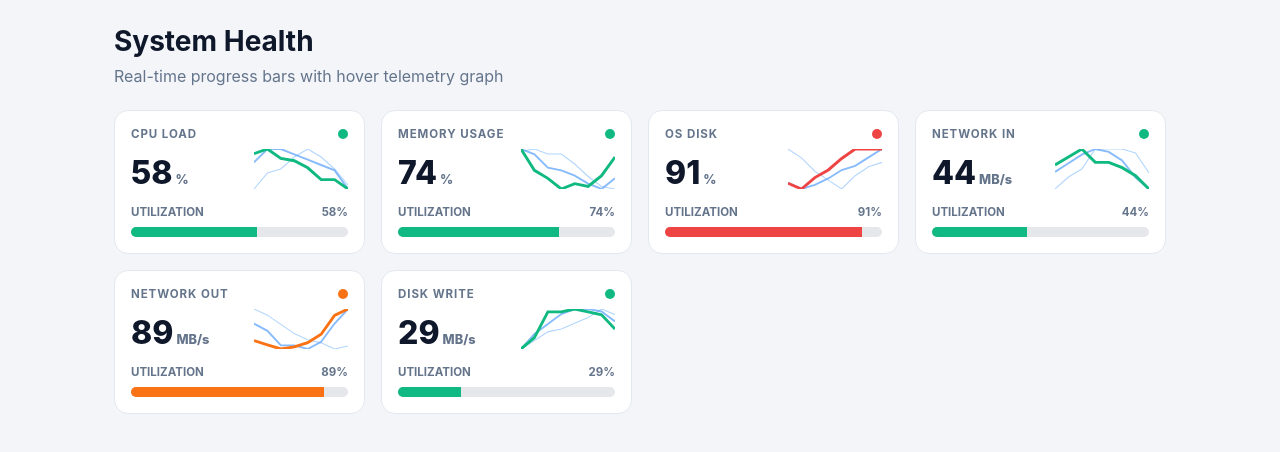
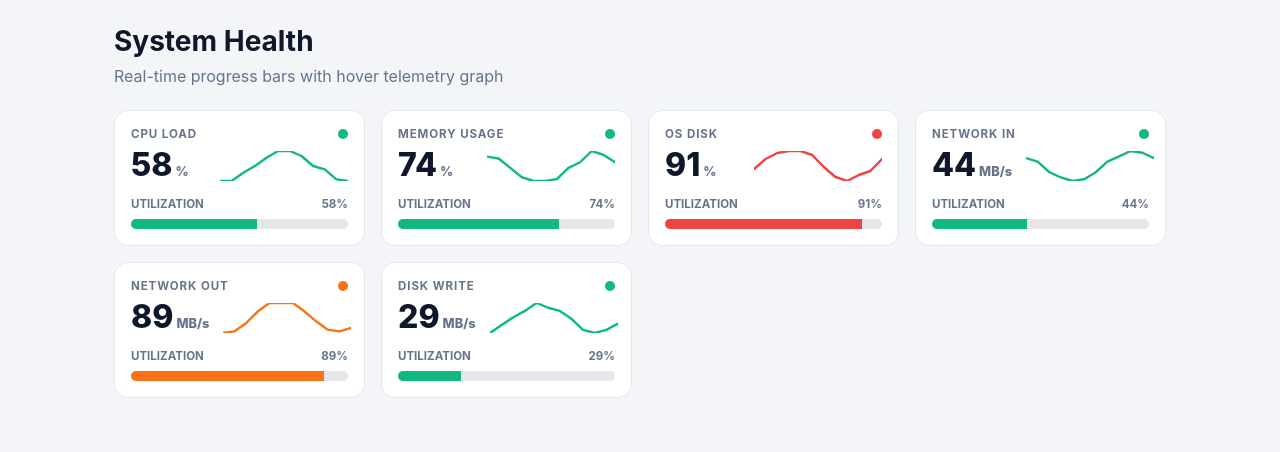
Before and after one commit to ahmadshafi70/scvm_frontend, a website built with Vite: page index.html in a window 1280 px wide. Built offline with nearby package versions, Linux system fonts and the light colour scheme.

Commit message:
Simplify cards to single horizontal sparkline curve

```diff
--- a/script.js
+++ b/script.js
@@ -65,10 +65,10 @@ function clamp(min, max, v) {
   return Math.max(min, Math.min(max, v));
 }
 
-function createTrend(seed, phaseOffset = 0, amp = 10, noisePower = 5) {
-  return Array.from({ length: 18 }, (_, i) => {
-    const wave = Math.sin((i + seed + phaseOffset) * 0.48) * amp;
-    const wave2 = Math.cos((i + phaseOffset) * 0.33) * (amp * 0.35);
+function createTrend(seed, phaseOffset = 0, amp = 8.5, noisePower = 3.2) {
+  return Array.from({ length: 22 }, (_, i) => {
+    const wave = Math.sin((i + seed + phaseOffset) * 0.62) * amp;
+    const wave2 = Math.cos((i + phaseOffset) * 0.38) * (amp * 0.24);
     const noise = Math.random() * noisePower - (noisePower / 2);
     return clamp(5, 98, Math.round(seed + wave + wave2 + noise));
   });
@@ -85,33 +85,24 @@ function polylinePoints(series, width, height) {
   }).join(' ');
 }
 
-function buildCurves(seed) {
-  const main = createTrend(seed, 0, 10, 4.5);
-  const alt = createTrend(seed - 5, 4, 8, 3.8);
-  const base = createTrend(seed - 10, 7, 6.5, 3.2);
-
+function buildCurve(seed) {
+  const main = createTrend(seed);
   return {
-    sparkMain: polylinePoints(main.slice(-8), 94, 40),
-    sparkAlt: polylinePoints(alt.slice(-8), 94, 40),
-    sparkBase: polylinePoints(base.slice(-8), 94, 40),
-    hoverMain: polylinePoints(main, 260, 60),
-    hoverAlt: polylinePoints(alt, 260, 60),
-    hoverBase: polylinePoints(base, 260, 60)
+    sparkMain: polylinePoints(main.slice(-12), 128, 30),
+    hoverMain: polylinePoints(main, 260, 56)
   };
 }
 
 function cardTemplate(metric, idx) {
   const color = getColor(metric.value);
-  const curves = buildCurves(metric.value);
+  const curves = buildCurve(metric.value);
 
   return `<article class="card" data-index="${idx}">
       <div class="card-top"><span class="label">${metric.label}</span><span class="status-dot" style="background:${color}"></span></div>
       <div class="value-row">
         <div class="value">${metric.value}<span class="unit">${metric.unit}</span></div>
-        <svg class="sparkline" viewBox="0 0 94 40" preserveAspectRatio="none">
-          <polyline class="curve-base" fill="none" points="${curves.sparkBase}" />
-          <polyline class="curve-alt" fill="none" points="${curves.sparkAlt}" />
-          <polyline class="curve-main" fill="none" stroke="${color}" points="${curves.sparkMain}" />
+        <svg class="sparkline" viewBox="0 0 128 30" preserveAspectRatio="none">
+          <polyline class="curve-main" stroke="${color}" points="${curves.sparkMain}" />
         </svg>
       </div>
       <div class="progress-meta"><span>Utilization</span><span class="percent">${metric.value}%</span></div>
@@ -119,10 +110,8 @@ function cardTemplate(metric, idx) {
       <div class="hover-panel">
         <div class="live"><span class="pulse"></span>Live Telemetry</div>
         <div class="hover-value">${metric.value}<span class="unit">${metric.unit}</span></div>
-        <svg class="hover-chart" viewBox="0 0 260 60" preserveAspectRatio="none">
-          <polyline class="curve-base" fill="none" points="${curves.hoverBase}" />
-          <polyline class="curve-alt" fill="none" points="${curves.hoverAlt}" />
-          <polyline class="curve-main" fill="none" points="${curves.hoverMain}" />
+        <svg class="hover-chart" viewBox="0 0 260 56" preserveAspectRatio="none">
+          <polyline class="curve-main" points="${curves.hoverMain}" />
         </svg>
       </div>
     </article>`;
@@ -142,7 +131,7 @@ function tick() {
     const index = Number($(this).data('index'));
     const metric = metrics[index];
     const color = getColor(metric.value);
-    const curves = buildCurves(metric.value);
+    const curves = buildCurve(metric.value);
 
     $(this).find('.value').html(`${metric.value}<span class="unit">${metric.unit}</span>`);
     $(this).find('.hover-value').html(`${metric.value}<span class="unit">${metric.unit}</span>`);
@@ -150,12 +139,7 @@ function tick() {
     $(this).find('.status-dot').css({ background: color });
     $(this).find('.progress-fill').css({ width: `${metric.value}%`, background: color });
 
-    $(this).find('.sparkline .curve-base').attr({ points: curves.sparkBase });
-    $(this).find('.sparkline .curve-alt').attr({ points: curves.sparkAlt });
     $(this).find('.sparkline .curve-main').attr({ points: curves.sparkMain, stroke: color });
-
-    $(this).find('.hover-chart .curve-base').attr({ points: curves.hoverBase });
-    $(this).find('.hover-chart .curve-alt').attr({ points: curves.hoverAlt });
     $(this).find('.hover-chart .curve-main').attr({ points: curves.hoverMain });
   });
 }
--- a/style.css
+++ b/style.css
@@ -7,9 +7,6 @@
   --ok: #10b981;
   --warn: #f97316;
   --critical: #ef4444;
-  --accent: #2563eb;
-  --curve-secondary: #60a5fa;
-  --curve-tertiary: #93c5fd;
 }
 
 * { box-sizing: border-box; }
@@ -84,7 +81,7 @@ body {
   display: flex;
   justify-content: space-between;
   align-items: flex-end;
-  gap: 12px;
+  gap: 14px;
 }
 
 .value {
@@ -124,25 +121,17 @@ body {
 }
 
 .sparkline {
-  width: 94px;
-  height: 40px;
+  width: 128px;
+  height: 30px;
+  flex-shrink: 0;
 }
 
 .sparkline .curve-main {
-  stroke-width: 2.9;
+  stroke-width: 2.4;
+  fill: none;
+  stroke-linecap: round;
+  stroke-linejoin: round;
   transition: stroke .55s ease;
-}
-
-.sparkline .curve-alt {
-  stroke: var(--curve-secondary);
-  stroke-width: 1.9;
-  opacity: .75;
-}
-
-.sparkline .curve-base {
-  stroke: var(--curve-tertiary);
-  stroke-width: 1.1;
-  opacity: .7;
 }
 
 .hover-panel {
@@ -188,24 +177,15 @@ body {
 
 .hover-chart {
   width: 100%;
-  height: 60px;
+  height: 56px;
 }
 
 .hover-chart .curve-main {
   stroke: #ffffff;
-  stroke-width: 2.8;
-}
-
-.hover-chart .curve-alt {
-  stroke: #93c5fd;
-  stroke-width: 2;
-  opacity: .85;
-}
-
-.hover-chart .curve-base {
-  stroke: #60a5fa;
-  stroke-width: 1.3;
-  opacity: .75;
+  stroke-width: 2.6;
+  fill: none;
+  stroke-linecap: round;
+  stroke-linejoin: round;
 }
 
 @keyframes pulse {
```
